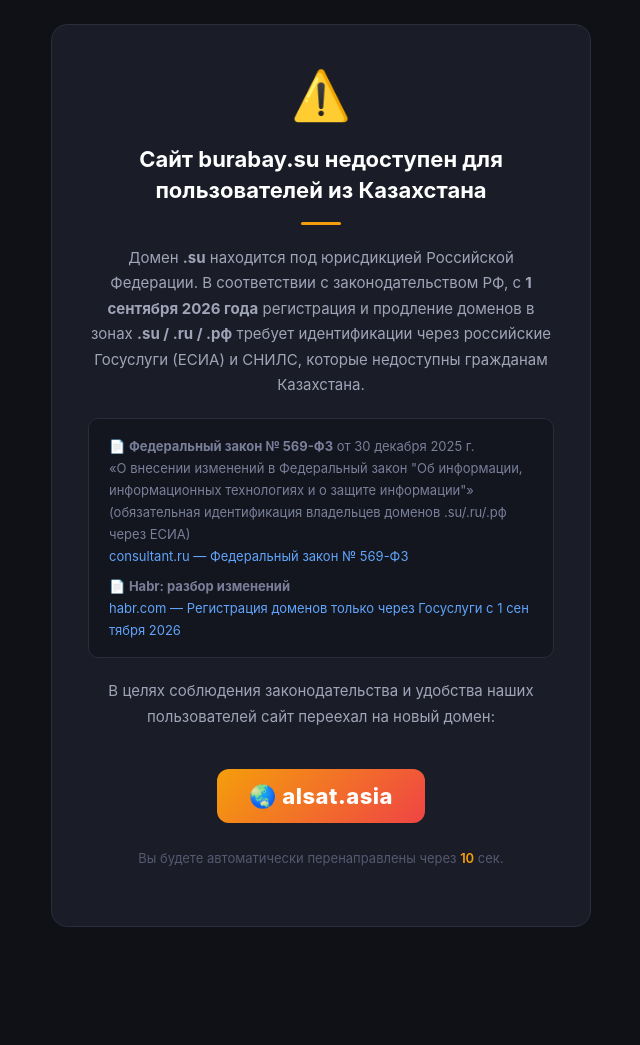
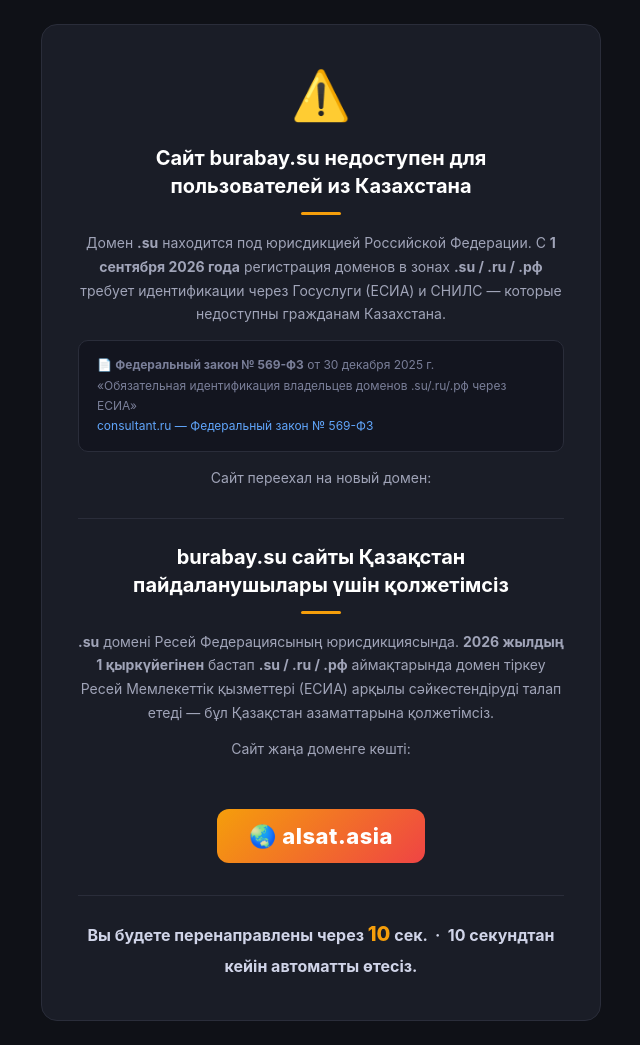
Before and after one commit to Adilveis81/burabay-website, a website: page notice.html in a window 1280 px wide. Shown: the whole page, without its empty margins (319-959 px from the left). Before the commit the page ends 951 px from the top, so only its background shows below. Drawn offline with Linux system fonts and the light colour scheme.

Commit message:
notice.html: bilingual ru+kz, larger bolder countdown

```diff
--- a/notice.html
+++ b/notice.html
@@ -21,17 +21,22 @@
       background: #1a1d27;
       border: 1px solid #2a2d3a;
       border-radius: 16px;
-      max-width: 540px;
+      max-width: 560px;
       width: 100%;
       padding: 40px 36px;
       text-align: center;
     }
     .icon { font-size: 48px; margin-bottom: 20px; }
+    .lang-block { margin-bottom: 28px; }
+    .lang-block + .lang-block {
+      padding-top: 24px;
+      border-top: 1px solid #2a2d3a;
+    }
     h1 {
-      font-size: 22px;
+      font-size: 20px;
       font-weight: 700;
       color: #fff;
-      margin-bottom: 16px;
+      margin-bottom: 12px;
       line-height: 1.4;
     }
     .divider {
@@ -39,24 +44,24 @@
       height: 3px;
       background: #f59e0b;
       border-radius: 2px;
-      margin: 0 auto 20px;
+      margin: 0 auto 16px;
     }
     p {
-      font-size: 15px;
+      font-size: 14px;
       line-height: 1.7;
       color: #a0a4b8;
-      margin-bottom: 16px;
+      margin-bottom: 12px;
     }
     .law-block {
       background: #13151f;
       border: 1px solid #2a2d3a;
       border-radius: 10px;
-      padding: 16px 20px;
-      margin: 20px 0;
+      padding: 14px 18px;
+      margin: 14px 0;
       text-align: left;
     }
     .law-block p {
-      font-size: 13px;
+      font-size: 12px;
       margin-bottom: 8px;
       color: #7a7f99;
     }
@@ -76,54 +81,68 @@
       padding: 14px 32px;
       border-radius: 12px;
       text-decoration: none;
-      margin: 24px 0 16px;
+      margin: 20px 0 12px;
       letter-spacing: 0.5px;
       transition: opacity 0.2s;
     }
     .new-domain:hover { opacity: 0.9; }
     .redirect-note {
-      font-size: 13px;
-      color: #555870;
-      margin-top: 8px;
+      font-size: 16px;
+      font-weight: 700;
+      color: #d0d4e8;
+      margin-top: 20px;
+      padding-top: 20px;
+      border-top: 1px solid #2a2d3a;
+      line-height: 1.8;
     }
-    .countdown { color: #f59e0b; font-weight: 600; }
+    .countdown {
+      color: #f59e0b;
+      font-size: 20px;
+      font-weight: 800;
+    }
   </style>
 </head>
 <body>
   <div class="card">
     <div class="icon">⚠️</div>
+
+    <!-- РУССКИЙ -->
+    <div class="lang-block">
       <h1>Сайт burabay.su недоступен для пользователей из Казахстана</h1>
       <div class="divider"></div>
-
       <p>
         Домен <strong>.su</strong> находится под юрисдикцией Российской Федерации.
-      В соответствии с законодательством РФ, с <strong>1 сентября 2026 года</strong>
-      регистрация и продление доменов в зонах <strong>.su / .ru / .рф</strong>
-      требует идентификации через российские Госуслуги (ЕСИА) и СНИЛС,
-      которые недоступны гражданам Казахстана.
+        С <strong>1 сентября 2026 года</strong> регистрация доменов в зонах <strong>.su / .ru / .рф</strong>
+        требует идентификации через Госуслуги (ЕСИА) и СНИЛС — которые недоступны гражданам Казахстана.
       </p>
-
       <div class="law-block">
         <p>📄 <strong>Федеральный закон № 569-ФЗ</strong> от 30 декабря 2025 г.<br>
-        «О внесении изменений в Федеральный закон "Об информации, информационных технологиях и о защите информации"»<br>
-        (обязательная идентификация владельцев доменов .su/.ru/.рф через ЕСИА)<br>
+          «Обязательная идентификация владельцев доменов .su/.ru/.рф через ЕСИА»<br>
           <a href="https://www.consultant.ru/document/cons_doc_LAW_496009/" target="_blank" rel="noopener">consultant.ru — Федеральный закон № 569-ФЗ</a>
         </p>
-      <p>📄 <strong>Habr: разбор изменений</strong><br>
-        <a href="https://habr.com/ru/articles/1022882/" target="_blank" rel="noopener">habr.com — Регистрация доменов только через Госуслуги с 1 сентября 2026</a>
-      </p>
+      </div>
+      <p>Сайт переехал на новый домен:</p>
     </div>
 
+    <!-- ҚАЗАҚША -->
+    <div class="lang-block">
+      <h1>burabay.su сайты Қазақстан пайдаланушылары үшін қолжетімсіз</h1>
+      <div class="divider"></div>
       <p>
-      В целях соблюдения законодательства и удобства наших пользователей
-      сайт переехал на новый домен:
+        <strong>.su</strong> домені Ресей Федерациясының юрисдикциясында.
+        <strong>2026 жылдың 1 қыркүйегінен</strong> бастап <strong>.su / .ru / .рф</strong> аймақтарында домен тіркеу
+        Ресей Мемлекеттік қызметтері (ЕСИА) арқылы сәйкестендіруді талап етеді —
+        бұл Қазақстан азаматтарына қолжетімсіз.
       </p>
+      <p>Сайт жаңа доменге көшті:</p>
+    </div>
 
     <a class="new-domain" href="https://alsat.asia">🌏 alsat.asia</a>
 
-    <p class="redirect-note">
-      Вы будете автоматически перенаправлены через <span class="countdown" id="cd">15</span> сек.
-    </p>
+    <div class="redirect-note">
+      Вы будете перенаправлены через <span class="countdown" id="cd">15</span> сек. &nbsp;·&nbsp;
+      <span id="cd-kz">15</span> секундтан кейін автоматты өтесіз.
+    </div>
   </div>
 
   <script>
@@ -131,7 +150,9 @@
     var t = setInterval(function() {
       s--;
       var el = document.getElementById('cd');
+      var el2 = document.getElementById('cd-kz');
       if (el) el.textContent = s;
+      if (el2) el2.textContent = s;
       if (s <= 0) { clearInterval(t); window.location.href = 'https://alsat.asia'; }
     }, 1000);
   </script>
```
Lines whose indentation alone changed are shown as unchanged.
